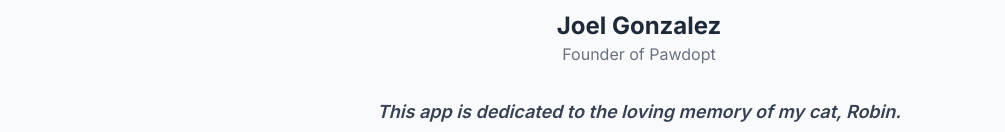
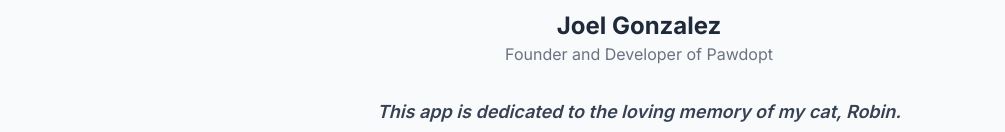
Before and after one commit to JoelGonzalez02/pawdopt-landing-page, a Next.js app: page /about in a window 1280 px wide. Shown: the part 238-370 px from the top of the page, without its empty margins (1-1006 px from the left). Built offline with nearby package versions, Linux system fonts and the light colour scheme.

Commit message:
Small update to about page

```diff
--- a/src/app/about/page.tsx
+++ b/src/app/about/page.tsx
@@ -37,7 +37,7 @@
           />
           <h2 className="text-2xl font-bold dark:text-white">Joel Gonzalez</h2>
           <p className="text-md text-gray-500 dark:text-gray-400 mb-8">
-            Founder of Pawdopt
+            Founder and Developer of Pawdopt
           </p>
 
           <div className="space-y-6 text-justify">
```
